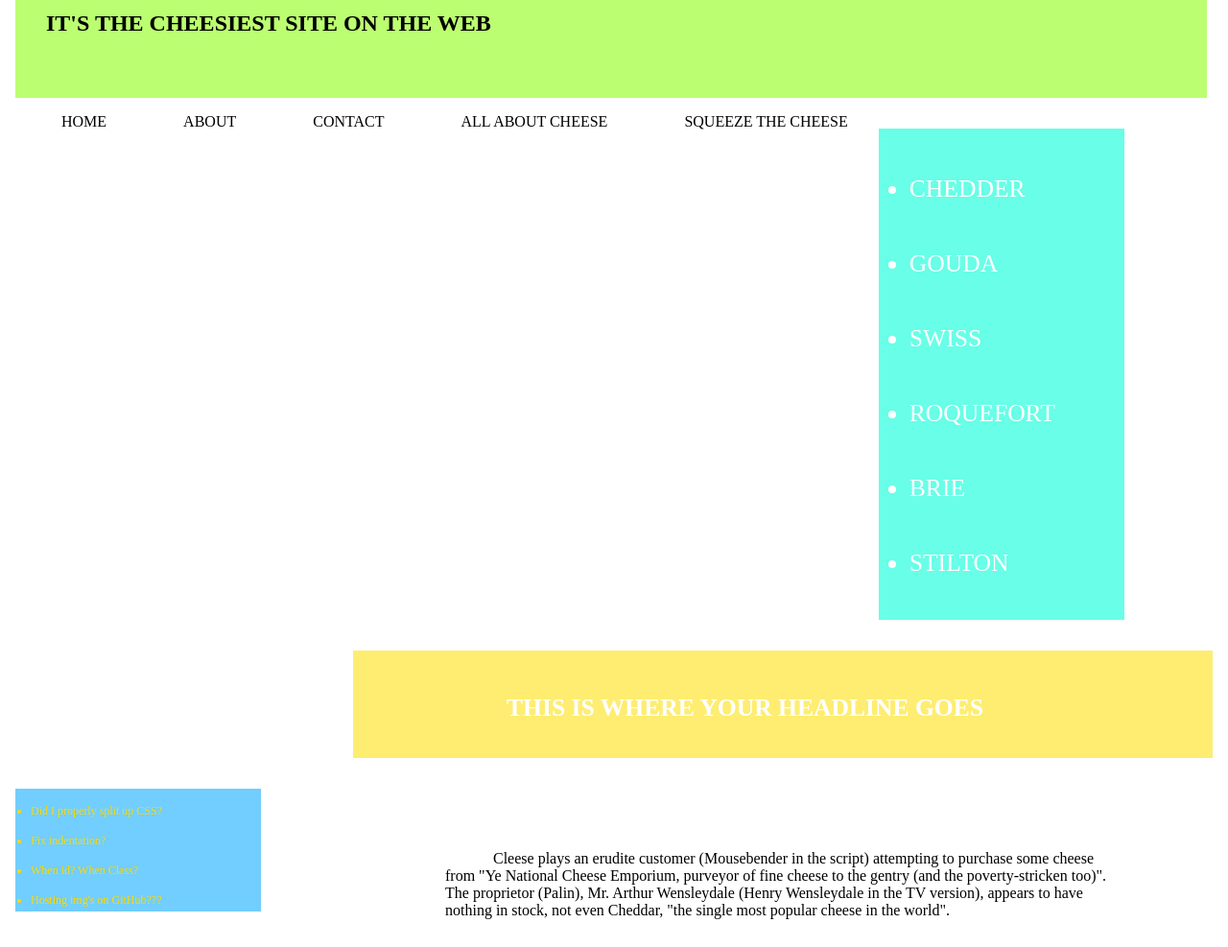
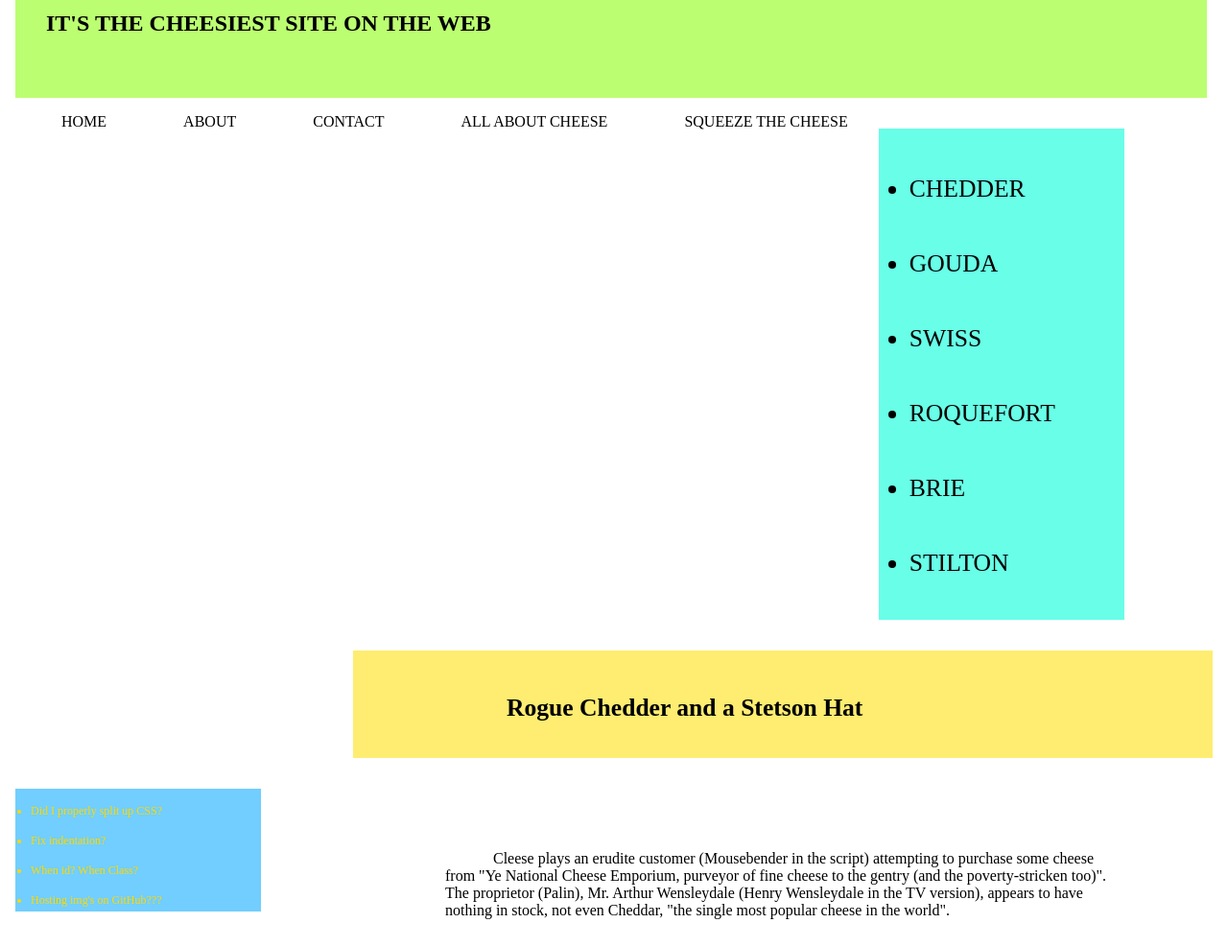
Before and after one commit to sands33/cleese, a plain HTML site: page index.html in a window 1280 px wide. Shown: the part 106-1093 px from the top of the page at 96% size. Drawn offline with Linux system fonts and the light colour scheme.

Commit message:
making site more accessable

```diff
--- a/index.html
+++ b/index.html
@@ -42,7 +42,7 @@
     </div>
 
     <div class="babygreen">
-    <h2 id="headline">THIS IS WHERE YOUR HEADLINE GOES</h2>
+    <h2 id="headline">Rogue Chedder and a Stetson Hat</h2>
     </div>
 
     <div class="white">
--- a/stylesheet5.css
+++ b/stylesheet5.css
@@ -25,11 +25,11 @@ h2 {margin:2rem;
 }
 .cheeses {margin:3rem 5rem 3rem 2rem;
           font-size: 1.6rem;
-          color: white;
+          color: black;
 }
 #headline {margin: 2.8rem 1.3rem 2.2rem 10rem;
            font-size: 1.6rem;
-           color: white;
+           color: black;
 }
 #footerlogos {float:right; margin:2rem;padding-right: 20%;
 }
```
